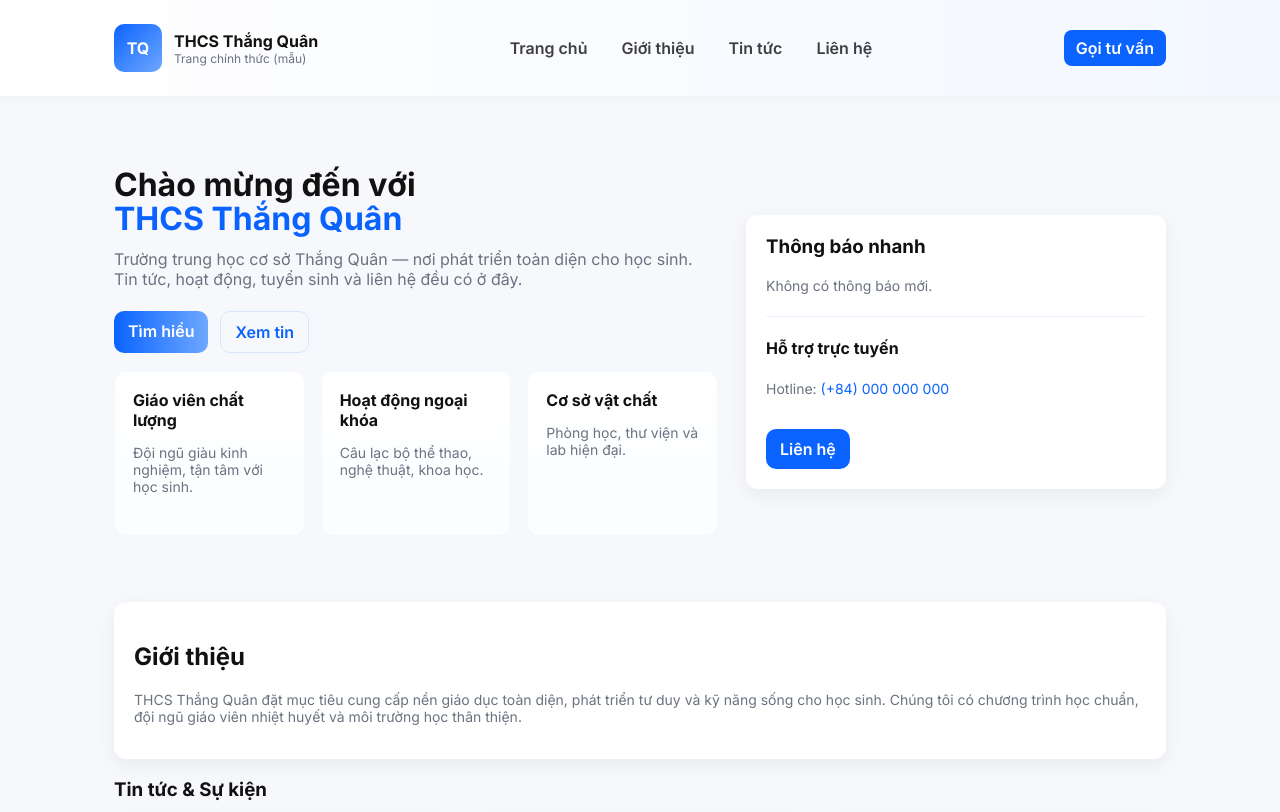
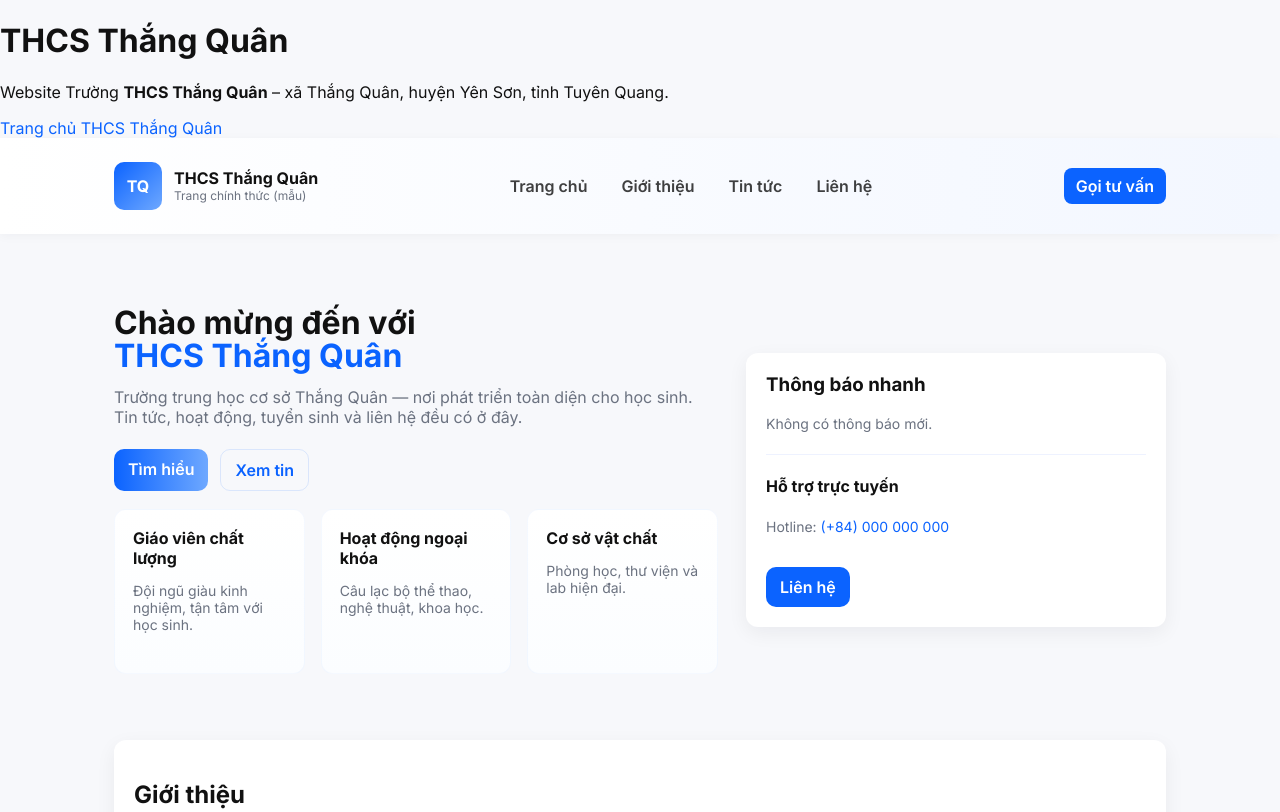
Before and after one commit to Baonam2013/THCSThangQuan.edu.com, a plain HTML site: page index.html in a window 1280 px wide. Shown: the top 812 px of the page. Drawn offline with Linux system fonts and the light colour scheme.

Commit message:
Update index.html

```diff
--- a/index.html
+++ b/index.html
@@ -68,6 +68,13 @@
   </style>
 </head>
 <body>
+  <h1>THCS Thắng Quân</h1>
+  <p>
+Website Trường <strong>THCS Thắng Quân</strong> – xã Thắng Quân, huyện Yên Sơn, tỉnh Tuyên Quang.
+</p>
+  <a href="https://baonam2013.github.io/THCSThangQuan.edu.com/">
+Trang chủ THCS Thắng Quân
+</a>
   <header>
     <div class="container nav">
       <div class="brand">
```
